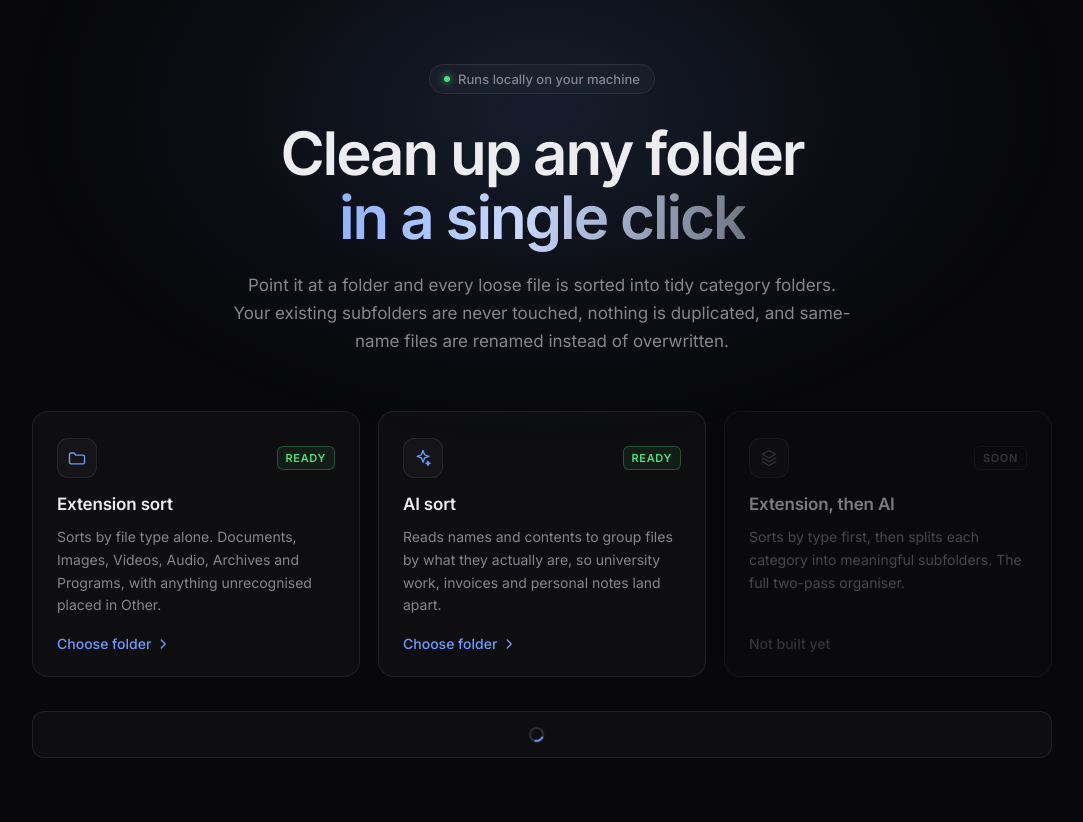
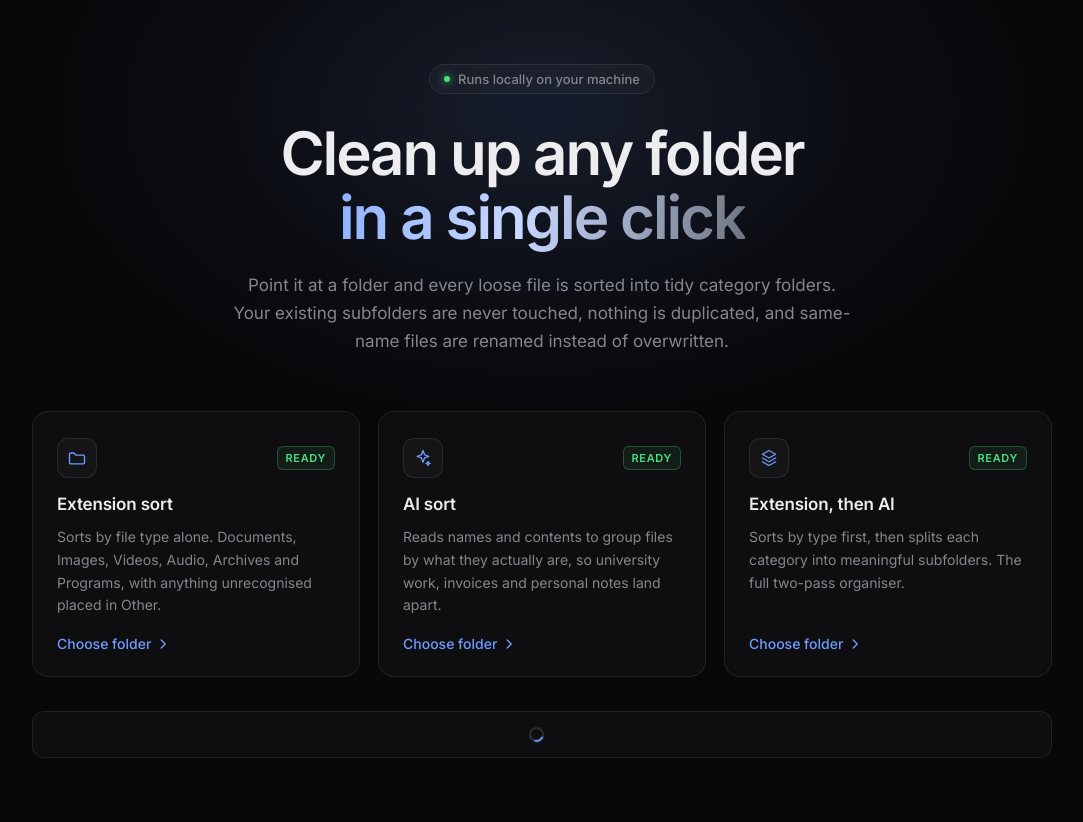
Before and after one commit to SachinthaWijesundara/AI-Based-File-Organizer, a Flask app: page / in a window 1280 px wide. Shown: the whole page, without its empty margins (98-1181 px from the left). Run offline with Flask 3, Linux system fonts and the light colour scheme.

Commit message:
Complete Web Application Might change serever coding in the future

```diff
--- a/OrganizerLogic/Move.py
+++ b/OrganizerLogic/Move.py
@@ -14,3 +14,9 @@ def move_file_ai(file: Path, main_folder: Path, category: str):
     destination.parent.mkdir(parents=True, exist_ok=True)
     destination = ex.resolveDuplicate(destination)
     shutil.move(str(file), str(destination))
+
+def move_file_both(file: Path, main_folder: Path, extension_category: str, ai_category: str):
+    destination = main_folder / "Organized" / extension_category / ai_category / file.name
+    destination.parent.mkdir(parents=True, exist_ok=True)
+    destination = ex.resolveDuplicate(destination)
+    shutil.move(str(file), str(destination))
--- a/main.py
+++ b/main.py
@@ -7,6 +7,7 @@ import webbrowser
 from OrganizerLogic import Scanner
 from OrganizerLogic import Move
 from OrganizerLogic import AiClassifier
+from OrganizerLogic import ExtentionMapper
 
 app = Flask(__name__)
 
@@ -52,7 +53,16 @@ def organize_ai():
 
 @app.route("/organize/both", methods=["POST"])
 def organize_both():
-    return jsonify({"status": "unavailable"})
+    source = pick_folder()
+    if source is None:
+        return jsonify({"status": "cancelled"})
+
+    files = Scanner.scan_folder(source)
+    for item in files:
+        Extention = ExtentionMapper.findCategory(item)
+        Category = AiClassifier.classify_file(item)
+        Move.move_file_both(item, source, Extention, Category)
+    return jsonify({"status": "done", "count": len(files), "folder": source.name})
 
 
 if __name__ == "__main__":
--- a/static/script.js
+++ b/static/script.js
@@ -30,7 +30,7 @@ async function run(mode, card) {
     show('Could not reach the organizer', false, false);
   }
 
-  cards.forEach(c => c.disabled = c.dataset.mode !== 'extension' && c.dataset.mode !== 'ai');
+  cards.forEach(c => c.disabled = c.dataset.mode !== 'extension' && c.dataset.mode !== 'ai' && c.dataset.mode !== 'both');
 }
 
 cards.forEach(card => {
--- a/templates/index.html
+++ b/templates/index.html
@@ -48,7 +48,7 @@
       <span class="action">Choose folder<svg viewBox="0 0 16 16" fill="none" stroke="currentColor" stroke-width="1.6" stroke-linecap="round" stroke-linejoin="round"><path d="M6 3.5L10.5 8 6 12.5"/></svg></span>
     </button>
 
-    <button class="card" data-mode="both" disabled>
+    <button class="card" data-mode="both">
       <div class="card-top">
         <div class="icon">
           <svg viewBox="0 0 24 24" fill="none" stroke="currentColor" stroke-width="1.6" stroke-linecap="round" stroke-linejoin="round">
@@ -57,11 +57,11 @@
             <path d="M4 16.5L12 21l8-4.5"/>
           </svg>
         </div>
-        <span class="tag">Soon</span>
+        <span class="tag ready">Ready</span>
       </div>
       <h2>Extension, then AI</h2>
       <p>Sorts by type first, then splits each category into meaningful subfolders. The full two-pass organiser.</p>
-      <span class="action muted">Not built yet</span>
+      <span class="action">Choose folder<svg viewBox="0 0 16 16" fill="none" stroke="currentColor" stroke-width="1.6" stroke-linecap="round" stroke-linejoin="round"><path d="M6 3.5L10.5 8 6 12.5"/></svg></span>
     </button>
   </div>
 
```
Also changed, not shown: requirements.txt (added, +23 -0 lines), README.md.
